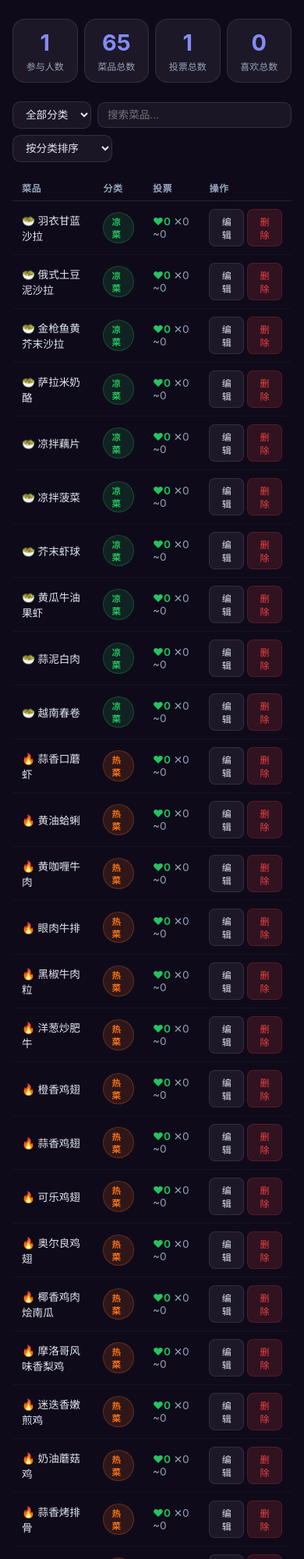
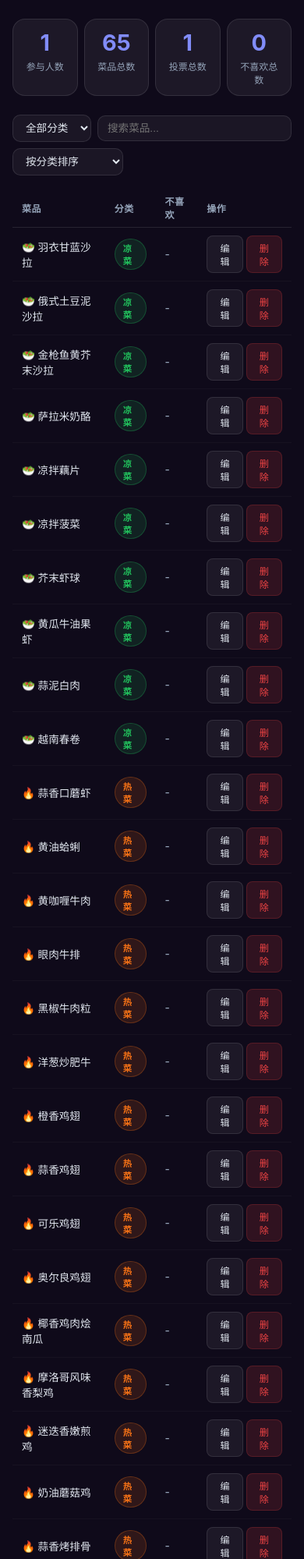
Before and after one commit to Diaragm5039/living-kitchen-vote, a Flask app: page /admin/login in a window 390 px wide. Shown: the part 120-2119 px from the top of the page at 78% size. Run offline with Flask 3, Linux system fonts and the light colour scheme; data comes from the database, SQL or seed files in the repository; tables that the repository leaves empty hold one stand-in row (values such as "Sample post").

Commit message:
Show ingredients on dish tags, simplify admin to dislike-only
- Each dish tag now shows name + ingredients list (up to 6 items)
- Tags styled as cards in a responsive grid (8 per page)
- Admin panel: table column changed to dislike-only, stats updated
- Sort by dislikes instead of likes in admin

```diff
--- a/templates/admin.html
+++ b/templates/admin.html
@@ -91,8 +91,7 @@ button{cursor:pointer;font:inherit;border:none;color:inherit}
   display:inline-block;padding:3px 10px;border-radius:20px;
   font-size:.7rem;font-weight:600;
 }
-.vote-nums{font-size:.75rem;color:#94a3b8}
-.vote-nums .likes{color:#22c55e;font-weight:600}
+.vote-nums{font-size:.8rem;color:#94a3b8;font-weight:500}
 .actions-cell{display:flex;gap:4px}
 
 /* ── Modal ── */
@@ -146,7 +145,7 @@ button{cursor:pointer;font:inherit;border:none;color:inherit}
     <div class="stat-card"><div class="num" id="stat-users">-</div><div class="label">参与人数</div></div>
     <div class="stat-card"><div class="num" id="stat-dishes">-</div><div class="label">菜品总数</div></div>
     <div class="stat-card"><div class="num" id="stat-votes">-</div><div class="label">投票总数</div></div>
-    <div class="stat-card"><div class="num" id="stat-likes">-</div><div class="label">喜欢总数</div></div>
+    <div class="stat-card"><div class="num" id="stat-dislikes">-</div><div class="label">不喜欢总数</div></div>
   </div>
 
   <div class="toolbar">
@@ -161,7 +160,7 @@ button{cursor:pointer;font:inherit;border:none;color:inherit}
     <input type="text" id="filter-search" placeholder="搜索菜品..." oninput="renderTable()">
     <select id="sort-by" onchange="renderTable()">
       <option value="category">按分类排序</option>
-      <option value="likes">按喜欢数排序</option>
+      <option value="likes">按不喜欢数排序</option>
       <option value="name">按名称排序</option>
     </select>
   </div>
@@ -228,7 +227,7 @@ async function loadData() {
   document.getElementById('stat-users').textContent = s.total_users;
   document.getElementById('stat-dishes').textContent = s.total_dishes;
   document.getElementById('stat-votes').textContent = s.total_votes;
-  document.getElementById('stat-likes').textContent = r.reduce((a, b) => a + b.likes, 0);
+  document.getElementById('stat-dislikes').textContent = r.reduce((a, b) => a + b.dislikes, 0);
   renderTable();
 }
 
@@ -242,7 +241,7 @@ function renderTable() {
   if (cat) data = data.filter(d => d.category === cat);
   if (search) data = data.filter(d => d.name.toLowerCase().includes(search) || d.ingredients.toLowerCase().includes(search));
 
-  if (sort === 'likes') data.sort((a, b) => b.likes - a.likes);
+  if (sort === 'likes') data.sort((a, b) => b.dislikes - a.dislikes);
   else if (sort === 'name') data.sort((a, b) => a.name.localeCompare(b.name, 'zh'));
   else data.sort((a, b) => {
     const cats = ['凉菜','热菜','汤','主食','甜品'];
@@ -256,7 +255,7 @@ function renderTable() {
 
   let html = `<table class="dish-table">
     <thead><tr>
-      <th>菜品</th><th>分类</th><th class="ingredients-col">食材</th><th>投票</th><th>操作</th>
+      <th>菜品</th><th>分类</th><th class="ingredients-col">食材</th><th>不喜欢</th><th>操作</th>
     </tr></thead><tbody>`;
 
   for (const d of data) {
@@ -266,7 +265,7 @@ function renderTable() {
       <td style="font-weight:500">${d.emoji} ${d.name}</td>
       <td><span class="cat-badge" style="background:${color}22;color:${color};border:1px solid ${color}44">${d.category}</span></td>
       <td class="ingredients-col" style="color:#94a3b8;font-size:.75rem">${ingShort}</td>
-      <td class="vote-nums"><span class="likes">♥${d.likes}</span> ✕${d.dislikes} ~${d.no_ideas}</td>
+      <td class="vote-nums">${d.dislikes > 0 ? '✕ ' + d.dislikes : '-'}</td>
       <td><div class="actions-cell">
         <button class="btn btn-ghost btn-sm" onclick="openEditModal(${d.id})">编辑</button>
         <button class="btn btn-danger btn-sm" onclick="deleteDish(${d.id},'${d.name}')">删除</button>
```
Also changed, not shown: templates/index.html (+18 -10 lines).
